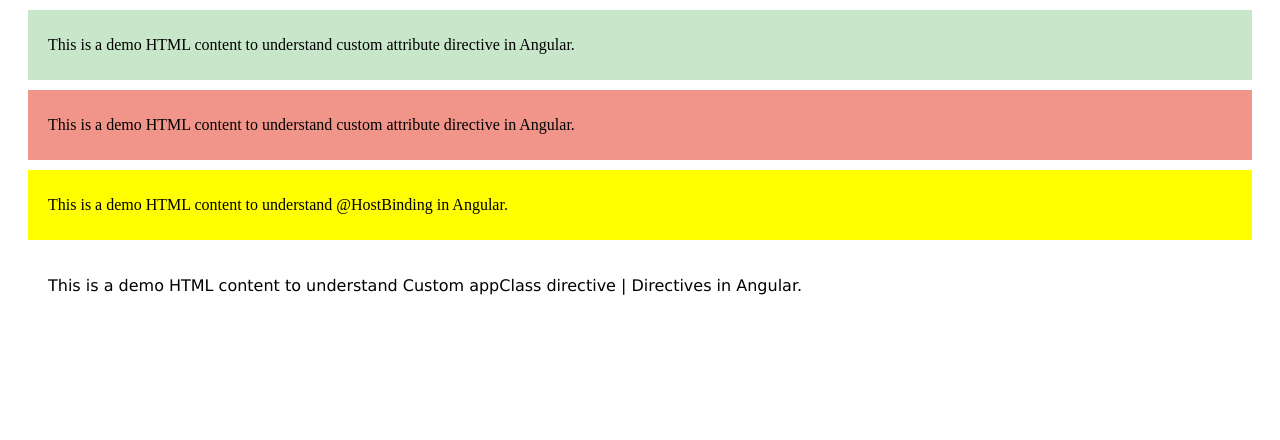
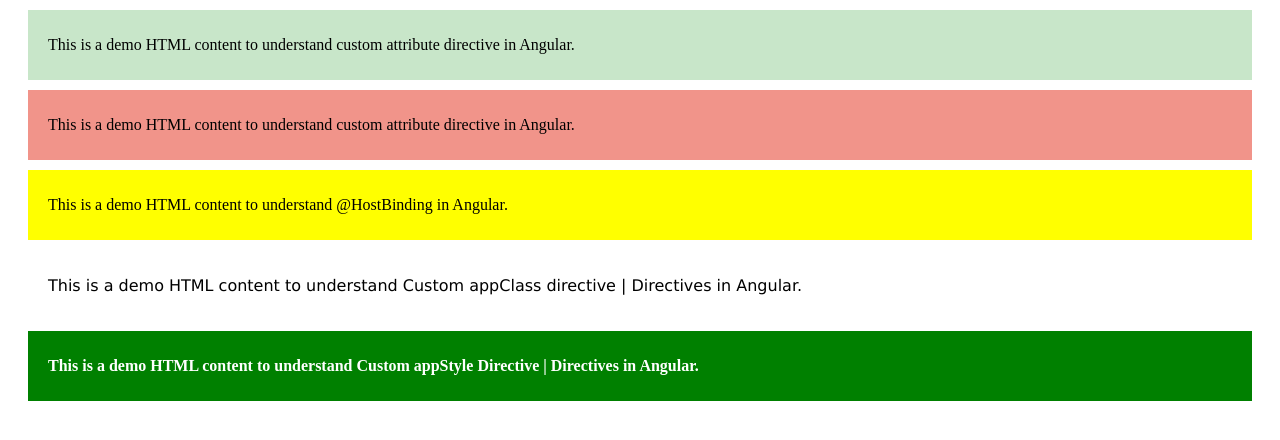
Before and after one commit to AlaminRonya/AngularJS, an Angular app in the folder CUSTOM-DIRECTIVE/: page / in a window 1280 px wide. Shown: the top 440 px of the page. Built offline with nearby package versions, Linux system fonts and the light colour scheme.

Commit message:
Custom appStyle Directive | Directives

```diff
--- /dev/null
+++ b/CUSTOM-DIRECTIVE/src/app/CustomDirective/style.directive.ts
@@ -0,0 +1,19 @@
+import { Directive, ElementRef, Input, Renderer2 } from '@angular/core';
+
+@Directive({
+  selector: '[appStyle]'
+})
+export class StyleDirective {
+
+  constructor(private element: ElementRef, private renderer: Renderer2) { }
+
+  @Input() set appStyle(styles: Object){
+    let entries = Object.entries(styles);
+    //console.log(entries);
+
+    for(let entry of entries){
+      this.renderer.setStyle(this.element.nativeElement, entry[0], entry[1]);
+    }
+  }
+
+}
--- a/CUSTOM-DIRECTIVE/src/app/app.component.html
+++ b/CUSTOM-DIRECTIVE/src/app/app.component.html
@@ -13,3 +13,7 @@
 <div [appClass]="{container: true, 'change-font': true}">
   <p>This is a demo HTML content to understand Custom appClass directive | Directives in Angular.</p>
 </div>
+
+<div class="container" [appStyle] ="{backgroundColor: active ? 'Green' : 'Red', color: 'white', fontWeight: 'bold'}">
+  <p>This is a demo HTML content to understand Custom appStyle Directive | Directives in Angular.</p>
+</div>
--- a/CUSTOM-DIRECTIVE/src/app/app.component.ts
+++ b/CUSTOM-DIRECTIVE/src/app/app.component.ts
@@ -7,4 +7,6 @@
 })
 export class AppComponent {
   title = 'CUSTOM-DIRECTIVE';
+
+  active: boolean = true;
 }
--- a/CUSTOM-DIRECTIVE/src/app/app.module.ts
+++ b/CUSTOM-DIRECTIVE/src/app/app.module.ts
@@ -8,6 +8,7 @@
 import { HoverDirective } from './CustomDirective/hover.directive';
 import { BetterHighlightDirective } from './CustomDirective/better-highlight.directive';
 import { ClassDirective } from './CustomDirective/class.directive';
+import { StyleDirective } from './CustomDirective/style.directive';
 
 @NgModule({
   declarations: [
@@ -16,7 +17,8 @@
     HighlightDirective,
     HoverDirective,
     BetterHighlightDirective,
-    ClassDirective
+    ClassDirective,
+    StyleDirective
   ],
   imports: [
     BrowserModule,
```
